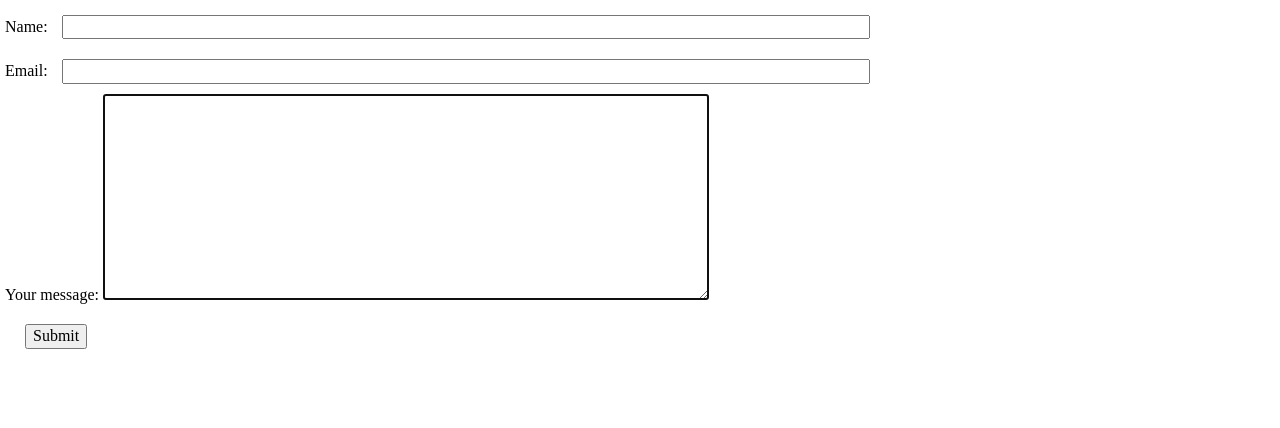
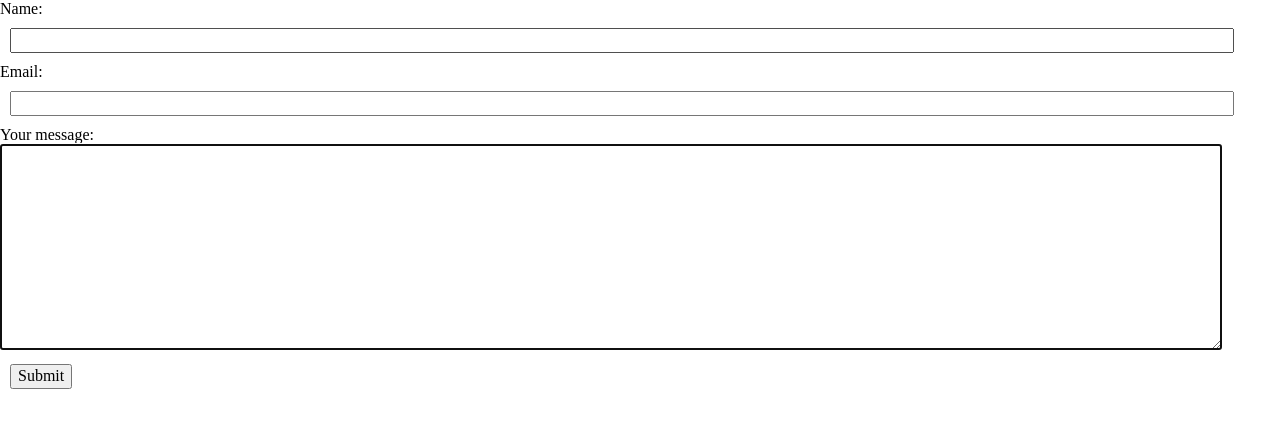
Before and after one commit to ajthysheril/html-forms, a plain HTML site: page index.html in a window 1280 px wide. Drawn offline with nearby package versions, Linux system fonts and the light colour scheme.

Commit message:
Update style.css

```diff
--- a/style.css
+++ b/style.css
@@ -3,18 +3,24 @@ html {
   width: 100%;
 }
 body {
-  padding: 5px;
+  padding: 0;
+}
+.wrapper {
+  width: 100%;
 }
 
+
 input {
+  display: flex;
+  flex: 1;
   margin: 10px;
-  width: 800px
+  width: 95%
 }
 
 textarea {
   height: 200px;
-  width: 600px;
+  width: 95%
 }
 button {
-  margin: 20px;
+  margin: 10px;
 }
```
